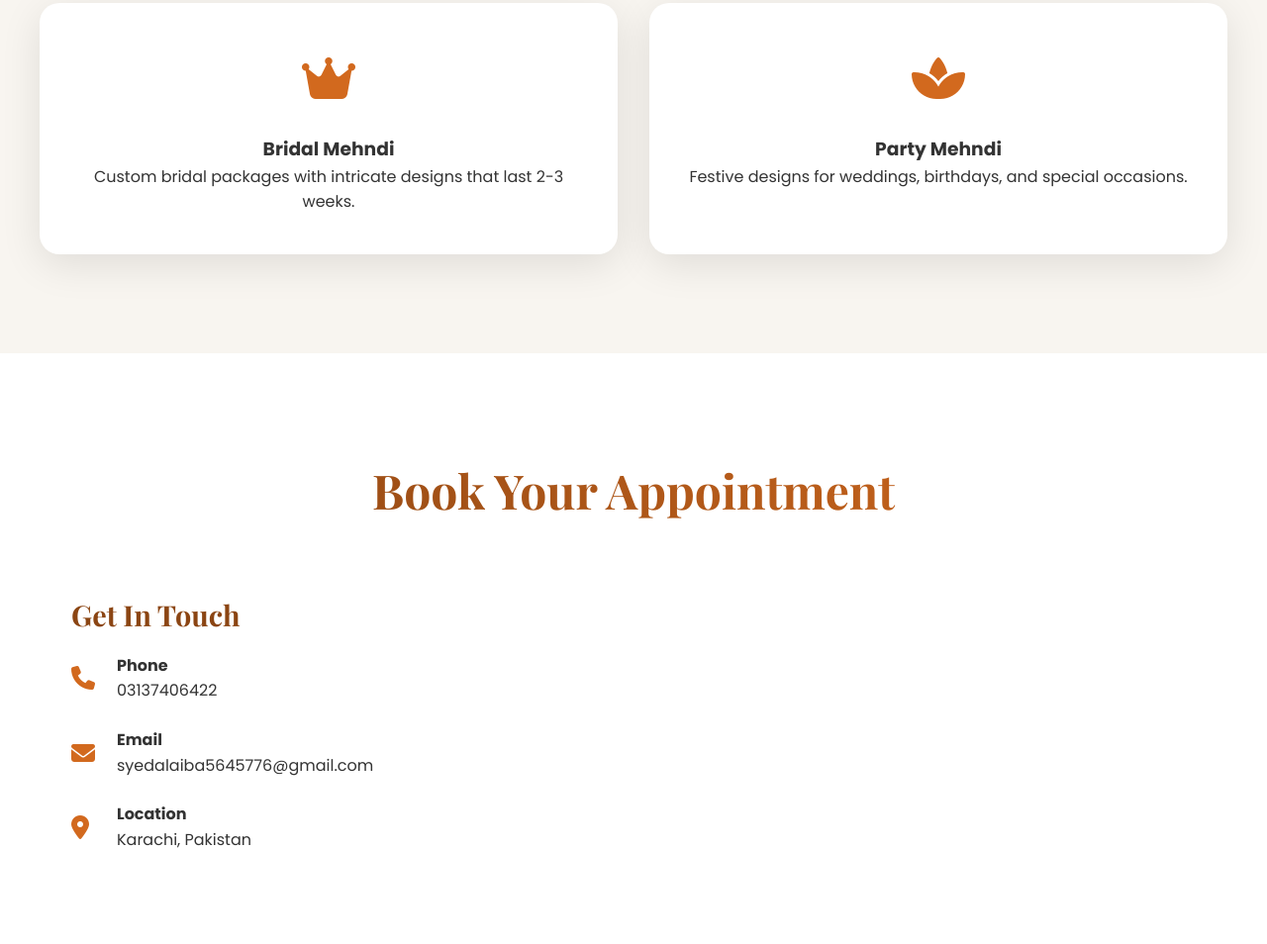
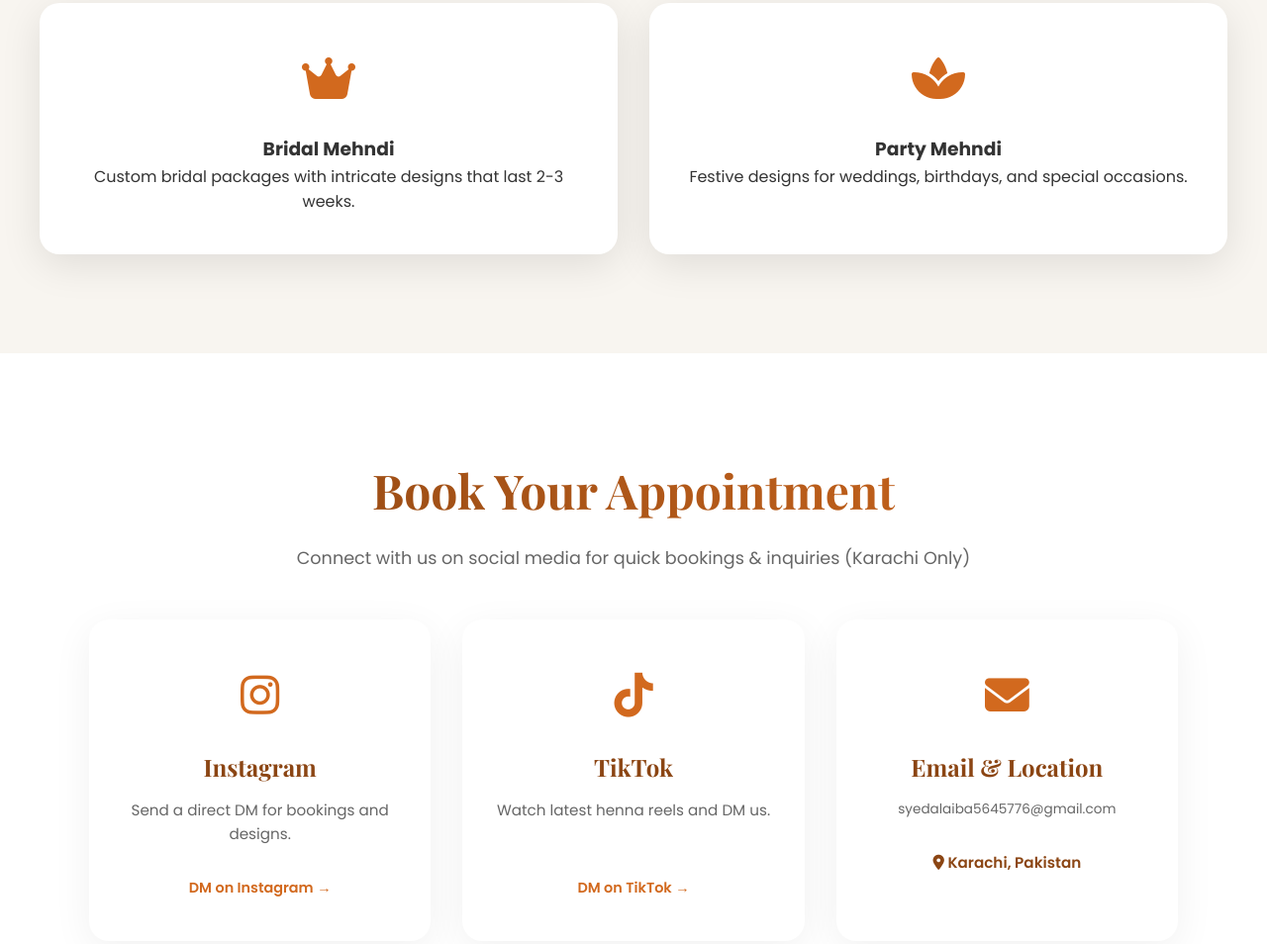
Before and after one commit to SyedaLaiba7/Henna, a plain HTML site: page index.html in a window 1280 px wide. Shown: the part 2361-3315 px from the top of the page at 99% size. Drawn offline with nearby package versions, Linux system fonts and the light colour scheme.

Commit message:
blockbox

```diff
--- a/index.html
+++ b/index.html
@@ -119,35 +119,43 @@
         </div>
     </section>
 
-    <!-- Contact Section -->
+   <!-- Contact Section -->
     <section id="contact" class="contact">
         <h2 class="section-title">Book Your Appointment</h2>
-        <div class="contact-grid">
-            <div class="contact-info">
-                <h3>Get In Touch</h3>
-                <div class="contact-item">
-                    <i class="fas fa-phone"></i>
-                    <div>
-                        <h4>Phone</h4>
-                        <p>03137406422</p>
-                    </div>
+        <p class="contact-subtitle">Connect with us on social media for quick bookings & inquiries (Karachi Only)</p>
+
+        <div class="contact-social-grid">
+            <!-- Instagram Card -->
+            <a href="https://www.instagram.com/hennabysyeda_786?cplk=MTRtN2F0OTh1eGpyNw==" target="_blank" class="social-contact-card insta-card">
+                <div class="service-icon">
+                    <i class="fab fa-instagram"></i>
                 </div>
-                <div class="contact-item">
+                <h3>Instagram</h3>
+                <p>Send a direct DM for bookings and designs.</p>
+                <span class="card-action-btn">DM on Instagram &rarr;</span>
+            </a>
+
+            <!-- TikTok Card -->
+            <a href="    link" target="_blank" class="social-contact-card tiktok-card">
+                <div class="service-icon">
+                    <i class="fab fa-tiktok"></i>
+                </div>
+                <h3>TikTok</h3>
+                <p>Watch latest henna reels and DM us.</p>
+                <span class="card-action-btn">DM on TikTok &rarr;</span>
+            </a>
+
+            <!-- Email & Location Card -->
+            <div class="social-contact-card info-card">
+                <div class="service-icon">
                     <i class="fas fa-envelope"></i>
-                    <div>
-                        <h4>Email</h4>
-                        <p>syedalaiba5645776@gmail.com</p>
-                    </div>
                 </div>
-                <div class="contact-item">
-                    <i class="fas fa-map-marker-alt
-"></i>
-                    <div>
-                        <h4>Location</h4>
-                        <p>Karachi, Pakistan</p>
-                    </div>
-                </div>
+                <h3>Email & Location</h3>
+                <p style="font-size: 0.85rem; word-break: break-all;">syedalaiba5645776@gmail.com</p>
+                <p class="location-tag"><i class="fas fa-map-marker-alt"></i> Karachi, Pakistan</p>
             </div>
+        </div>
+    </section>
             <script>
         const menuToggle = document.querySelector('.menu-toggle');
         const navLinks = document.querySelector('.nav-links');
--- a/style.css
+++ b/style.css
@@ -405,4 +405,86 @@ nav .logo span {
                 grid-template-columns: 1fr;
                 gap: 2rem;
             }
-        }
+        }/* Updated Contact Section Styles */
+.contact-subtitle {
+    text-align: center;
+    color: #666;
+    margin-top: -2rem;
+    margin-bottom: 3rem;
+    font-size: 1.1rem;
+}
+
+.contact-social-grid {
+    display: grid;
+    grid-template-columns: repeat(auto-fit, minmax(280px, 1fr));
+    gap: 2rem;
+    max-width: 1100px;
+    margin: 0 auto;
+}
+
+.social-contact-card {
+    background: white;
+    padding: 2.5rem 2rem;
+    border-radius: 20px;
+    text-align: center;
+    text-decoration: none;
+    color: #333;
+    box-shadow: 0 10px 40px rgba(0,0,0,0.06);
+    transition: all 0.3s ease;
+    display: flex;
+    flex-direction: column;
+    align-items: center;
+    border: 2px solid transparent;
+}
+
+.social-contact-card:hover {
+    transform: translateY(-10px);
+    box-shadow: 0 15px 50px rgba(210, 105, 30, 0.15);
+    border-color: #D2691E;
+}
+
+.social-contact-card .service-icon {
+    font-size: 2.8rem;
+    color: #D2691E;
+    margin-bottom: 1rem;
+    transition: color 0.3s ease;
+}
+
+.insta-card:hover .service-icon {
+    color: #E1306C; /* Instagram brand color on hover */
+}
+
+.tiktok-card:hover .service-icon {
+    color: #000000; /* TikTok brand color on hover */
+}
+
+.social-contact-card h3 {
+    font-family: 'Playfair Display', serif;
+    font-size: 1.5rem;
+    color: #8B4513;
+    margin-bottom: 0.8rem;
+}
+
+.social-contact-card p {
+    color: #666;
+    font-size: 0.95rem;
+    margin-bottom: 1.5rem;
+}
+
+.card-action-btn {
+    margin-top: auto;
+    font-weight: 600;
+    color: #D2691E;
+    font-size: 0.9rem;
+    transition: letter-spacing 0.3s ease;
+}
+
+.social-contact-card:hover .card-action-btn {
+    letter-spacing: 0.5px;
+}
+
+.location-tag {
+    margin-top: 0.5rem;
+    font-weight: 600;
+    color: #8B4513 !important;
+}
```
